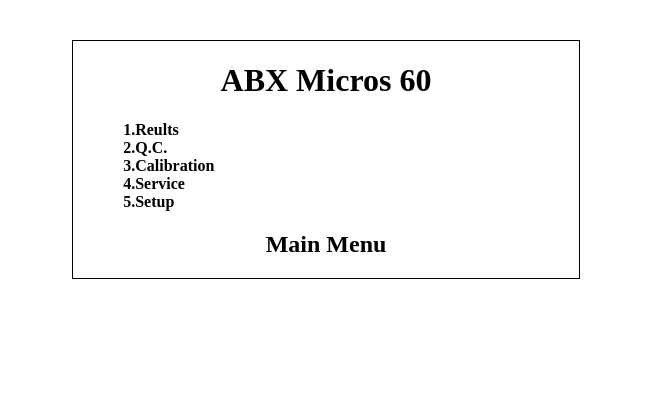
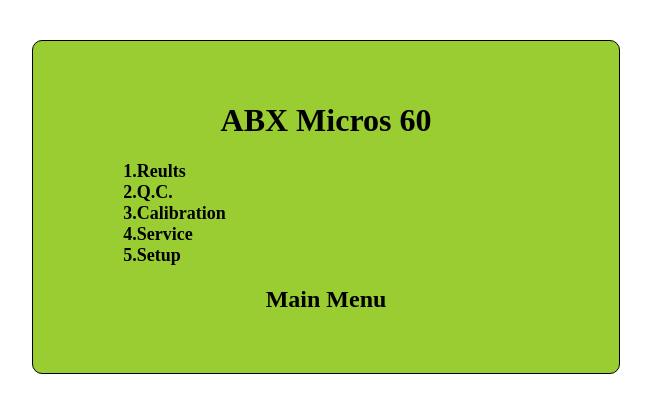
Before and after one commit to bladwing/abxmicros60menu, a React (Create React App) app: page / in a window 1280 px wide. Shown: the top 412 px of the page, without its empty margins (314-965 px from the left). Built offline with nearby package versions, Linux system fonts and the light colour scheme.

Commit message:
add style bg-color

```diff
--- a/src/App.css
+++ b/src/App.css
@@ -3,6 +3,9 @@
   min-width: 280px;
   margin: 40px auto;
   border: 1px solid black;
+  background-color: yellowgreen;
+  border-radius: 10px;
+  padding: 40px;
 }
 h1,
 h2 {
@@ -16,9 +19,10 @@
   text-decoration: none;
   color: black;
   font-weight: 700;
+  font-size: 18px;
 }
 a:hover {
-  color: gray;
+  color: brown;
 }
 .App-header {
   background-color: #282c34;
```
